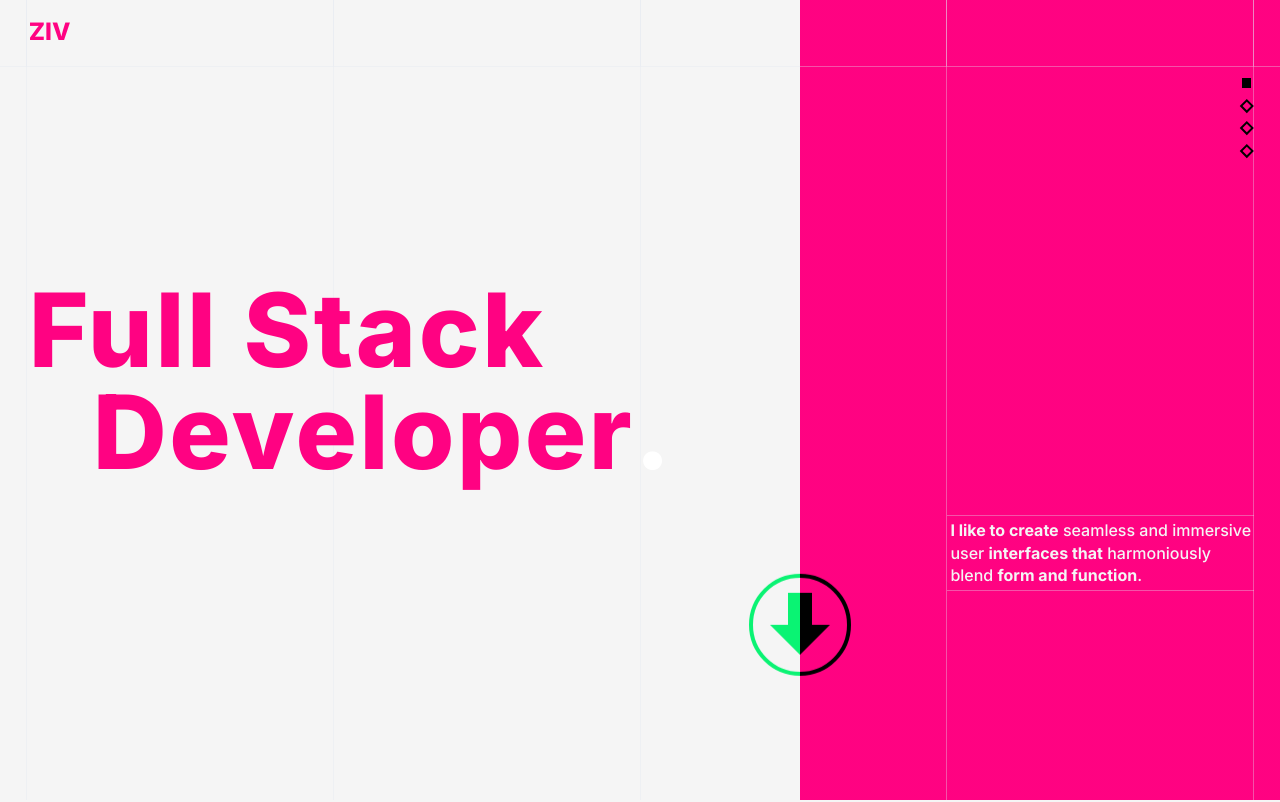
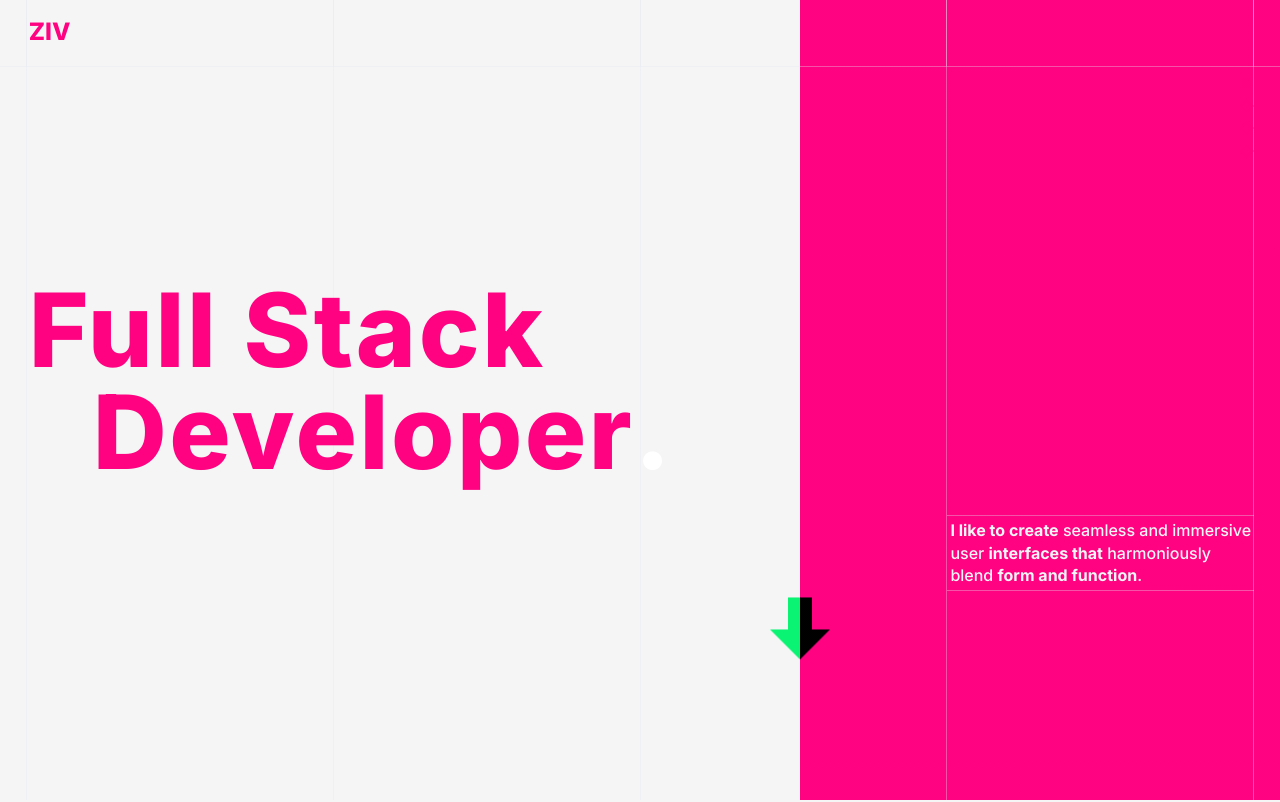
Before and after one commit to ZivCarmi/portfolio, a Next.js app: page / in a window 1280 px wide. Shown: the top 802 px of the page. Built offline with nearby package versions, Linux system fonts and the light colour scheme.

Commit message:
dark mode design complete

```diff
--- a/app/globals.css
+++ b/app/globals.css
@@ -53,7 +53,7 @@
     --background: 0 0 5%;
     --foreground: 210 40% 98%;
 
-    --card: 0 0% 82.5%;
+    --card: 0 0 92%;
     --card-foreground: 0 0 5%;
 
     --popover: 210 40% 98%;
--- a/app/layout.tsx
+++ b/app/layout.tsx
@@ -1,10 +1,12 @@
 import Footer from "@/components/footer/Footer";
-import Body from "@/components/shared/Body";
 import Header from "@/components/shared/Header";
 import GridLayout from "@/components/ui/GridLayout";
 import { ThemeProvider } from "@/components/ui/theme-provider";
 import type { Metadata } from "next";
+import { Inter } from "next/font/google";
 import "./globals.css";
+
+const inter = Inter({ subsets: ["latin"] });
 
 export const metadata: Metadata = {
   title: "Create Next App",
@@ -18,7 +20,7 @@ export default function RootLayout({
 }>) {
   return (
     <html lang="en" suppressHydrationWarning>
-      <Body>
+      <body className={inter.className}>
         <ThemeProvider
           attribute="class"
           defaultTheme="system"
@@ -30,7 +32,7 @@ export default function RootLayout({
           <main>{children}</main>
           <Footer />
         </ThemeProvider>
-      </Body>
+      </body>
     </html>
   );
 }
--- a/components/home/ArrowDown.tsx
+++ b/components/home/ArrowDown.tsx
@@ -9,41 +9,28 @@ const container: Variants = {
   },
   visible: {
     opacity: 1,
-    transition: {},
-  },
-};
-
-const children: Variants = {
-  visible: {
+    y: ["30%", "10%"],
     transition: {
-      type: "spring",
-      repeat: Infinity,
-      bounce: 2,
+      delay: 1.75,
+      y: {
+        repeatType: "reverse",
+        duration: 0.6,
+        ease: "circOut",
+        repeat: Infinity,
+      },
     },
   },
 };
 
-const MotionArrow = motion(ImArrowDown);
-
 const ArrowDown = () => {
   return (
-    <motion.div variants={container} whileInView="visible" initial="hidden">
-      <motion.div
-        className="absolute top-1/2 left-[calc(62.5%-4rem)] border-4 rounded-full border-site-secondary mix-blend-difference w-32 h-32 flex items-center justify-center"
-        transition={{
-          y: {
-            repeatType: "reverse",
-            duration: 0.8,
-            ease: "easeOut",
-            repeat: Infinity,
-          },
-        }}
-        animate={{
-          y: ["30%", "10%"],
-        }}
-      >
-        <MotionArrow className="mix-blend-difference text-site-secondary w-20 h-20" />
-      </motion.div>
+    <motion.div
+      className="absolute top-full left-[calc(62.5%-2.5rem)] flex items-center justify-center mix-blend-difference"
+      initial="hidden"
+      animate="visible"
+      variants={container}
+    >
+      <ImArrowDown className="text-site-secondary w-20 h-20" />
     </motion.div>
   );
 };
--- a/components/home/Title.tsx
+++ b/components/home/Title.tsx
@@ -8,6 +8,9 @@ const container: Variants = {
   },
   visible: {
     opacity: 1,
+    transition: {
+      staggerChildren: 0.2,
+    },
   },
 };
 
@@ -26,8 +29,8 @@ const children: Variants = {
     rotateY: 0,
     transformOrigin: "top",
     transition: {
-      type: "cubic-bezier(.15,.7,.78,1)",
-      duration: 0.8,
+      ease: [0.33, 1, 0.68, 1],
+      duration: 1,
       when: "beforeChildren",
     },
   },
@@ -42,7 +45,6 @@ const dotVariant: Variants = {
     opacity: 1,
     x: 0,
     transition: {
-      type: "cubic-bezier(.15,.7,.78,1)",
       duration: 0.8,
     },
   },
--- a/components/projects/Project.tsx
+++ b/components/projects/Project.tsx
@@ -14,7 +14,7 @@ type ProjectProps = {
 const Project3 = ({ project, index }: ProjectProps) => {
   return (
     <div className="relative px-col-gap">
-      <div className="outline outline-1 -outline-offset-1 outline-site-secondary group rounded-md">
+      <div className="outline outline-1 -outline-offset-1 outline-site-secondary group rounded-[calc(var(--radius)-1px)]">
         <div className="flex flex-col rounded-md min-h-96 p-col-gap relative bg-card duration-300 group-hover:translate-x-3 group-hover:-translate-y-3 group-hover:z-10">
           <ul className="flex items-center flex-wrap gap-1 mb-8">
             <li>
@@ -30,10 +30,10 @@ const Project3 = ({ project, index }: ProjectProps) => {
               </li>
             ))}
           </ul>
-          <h3 className="text-[2.5rem] md:text-4xl font-bold tracking-wide text-balance text-card-foreground">
+          <h3 className="text-[2.5rem] md:text-4xl font-bold tracking-wide text-balance text-card-foreground mb-6">
             {project.title}
           </h3>
-          <Paragraph className="m-0 text-pretty text-card-foreground">
+          <Paragraph className="m-0 text-pretty font-medium text-card-foreground/50">
             {project.description}
           </Paragraph>
           <div className="mt-auto flex justify-between">
@@ -41,20 +41,15 @@ const Project3 = ({ project, index }: ProjectProps) => {
               <Link
                 href={project.github}
                 target="_blank"
-                className="flex items-center sm:duration-700 sm:translate-y-3 sm:opacity-0 sm:group-hover:opacity-100 sm:group-hover:translate-y-0"
+                className="flex items-center text-card-foreground/70 sm:duration-700 sm:translate-y-3 sm:opacity-0 sm:group-hover:opacity-100 sm:group-hover:translate-y-0"
               >
-                <ChevronLeft className="w-5 h-5" />
+                <ChevronLeft className="w-4 h-4" />
                 On GitHub
               </Link>
             </div>
-            <Button
-              asChild
-              variant="outline"
-              size="icon"
-              className="rounded-full"
-            >
+            <Button asChild size="icon" className="rounded-full">
               <Link href={project.website} target="_blank">
-                <ChevronRight className="w-5 h-5" />
+                <ChevronRight className="w-6 h-6" />
               </Link>
             </Button>
           </div>
```
